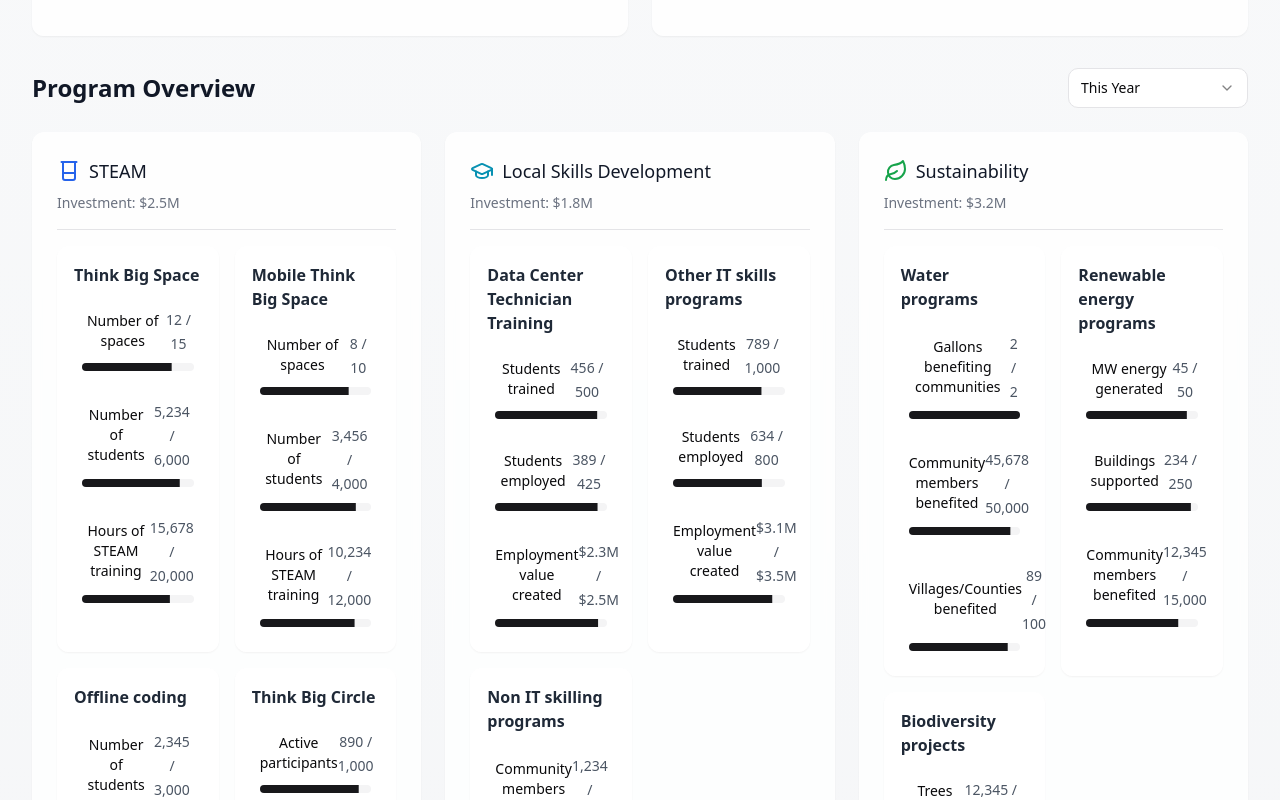
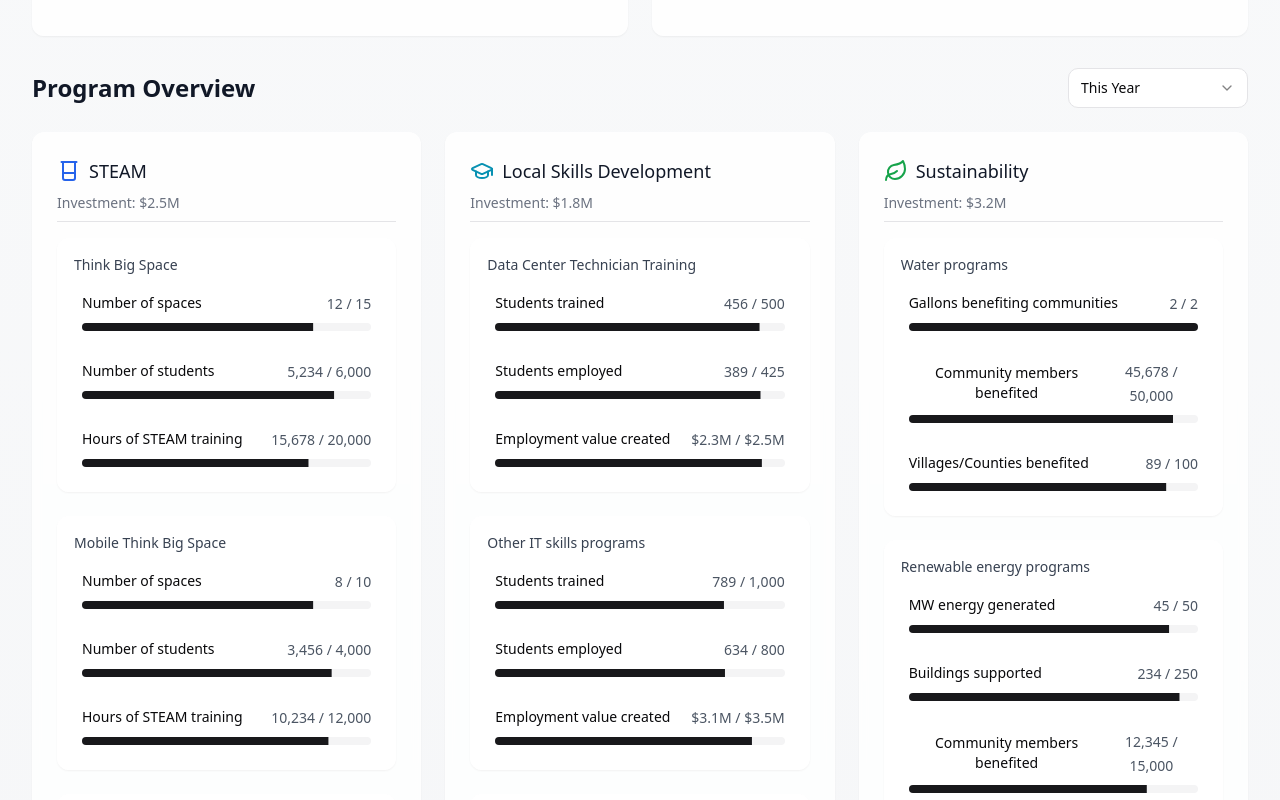
Before and after one commit to Ricksocial2908/impact-insight-hub, a React (Vite) app: page / in a window 1280 px wide. Shown: the part 760-1560 px from the top of the page. Built offline with nearby package versions, Linux system fonts and the light colour scheme.

Commit message:
Reverted to edit 9fa5995a-7a7d-4b5c-bcc9-f07d4ebc65e1: "Convert to Sub Cards Layout
Refactor the ProgramOverview component to display program details in a sub card layout for better organization and visual clarity.
[skip gpt_engineer]"

```diff
--- a/src/components/program/ProgramCard.tsx
+++ b/src/components/program/ProgramCard.tsx
@@ -1,8 +1,16 @@
+import { Card } from "@/components/ui/card";
 import { motion } from "framer-motion";
-import { Card } from "@/components/ui/card";
 import { Program } from "@/types/programs";
+import { adjustValueForTimePeriod } from "@/utils/timeAdjustments";
 import { SubProgramSection } from "./SubProgramSection";
-import { Beaker, GraduationCap, Leaf, HeartHandshake, Users, BarChart3 } from "lucide-react";
+import {
+  Beaker,
+  GraduationCap,
+  Leaf,
+  HeartHandshake,
+  Users,
+  BarChart3
+} from "lucide-react";
 
 interface ProgramCardProps {
   program: Program;
@@ -36,37 +44,25 @@ export const ProgramCard = ({ program, index, timePeriod }: ProgramCardProps) =>
       animate={{ opacity: 1, y: 0 }}
       transition={{ duration: 0.5, delay: index * 0.1 }}
     >
-      <Card className="glass-card p-6">
+      <Card className="glass-card p-6 card-hover">
         <div className="space-y-4">
-          <div className="border-b pb-4">
+          <div className="border-b pb-2">
             <div className="flex items-center gap-2 mb-2">
               {getProgramIcon(program.name)}
               <h3 className="text-lg font-medium text-gray-900">{program.name}</h3>
             </div>
             <p className="text-sm text-gray-500">
-              Investment: {program.ytdInvestment}
+              Investment: {adjustValueForTimePeriod(program.ytdInvestment, timePeriod)}
             </p>
           </div>
-          <div className="grid grid-cols-1 md:grid-cols-2 gap-4">
-            {program.subPrograms.map((subProgram, subIndex) => (
-              <motion.div
-                key={subProgram.name}
-                initial={{ opacity: 0, y: 10 }}
-                animate={{ opacity: 1, y: 0 }}
-                transition={{ duration: 0.3, delay: subIndex * 0.1 }}
-              >
-                <Card className="glass-card bg-white/40 h-full transition-all duration-300 hover:bg-white/60 hover:shadow-lg">
-                  <div className="p-4">
-                    <h4 className="text-md font-semibold text-gray-800 mb-3">{subProgram.name}</h4>
-                    <div className="space-y-3">
-                      <SubProgramSection
-                        subProgram={subProgram}
-                        timePeriod={timePeriod}
-                      />
-                    </div>
-                  </div>
-                </Card>
-              </motion.div>
+          <div className="space-y-6">
+            {program.subPrograms.map((subProgram) => (
+              <Card key={subProgram.name} className="glass-card bg-white/40 p-4 transition-all duration-300 hover:bg-white/60">
+                <SubProgramSection
+                  subProgram={subProgram}
+                  timePeriod={timePeriod}
+                />
+              </Card>
             ))}
           </div>
         </div>
--- a/src/components/program/SubProgramSection.tsx
+++ b/src/components/program/SubProgramSection.tsx
@@ -1,6 +1,5 @@
 import { SubProgram } from "@/types/programs";
 import { MetricItem } from "./MetricItem";
-import { motion } from "framer-motion";
 
 interface SubProgramSectionProps {
   subProgram: SubProgram;
@@ -10,22 +9,17 @@ interface SubProgramSectionProps {
 export const SubProgramSection = ({ subProgram, timePeriod }: SubProgramSectionProps) => {
   return (
     <div className="space-y-2">
+      <h4 className="text-sm font-medium text-gray-700">{subProgram.name}</h4>
       <div className="space-y-3">
-        {subProgram.metrics.map((metric, index) => (
-          <motion.div
+        {subProgram.metrics.map((metric) => (
+          <MetricItem
             key={metric.label}
-            initial={{ opacity: 0, x: -10 }}
-            animate={{ opacity: 1, x: 0 }}
-            transition={{ duration: 0.3, delay: index * 0.1 }}
-          >
-            <MetricItem
             label={metric.label}
             value={metric.value}
             goal={metric.goal}
             details={metric.details}
             timePeriod={timePeriod}
           />
-          </motion.div>
         ))}
       </div>
     </div>
```
Lines whose indentation alone changed are shown as unchanged.
